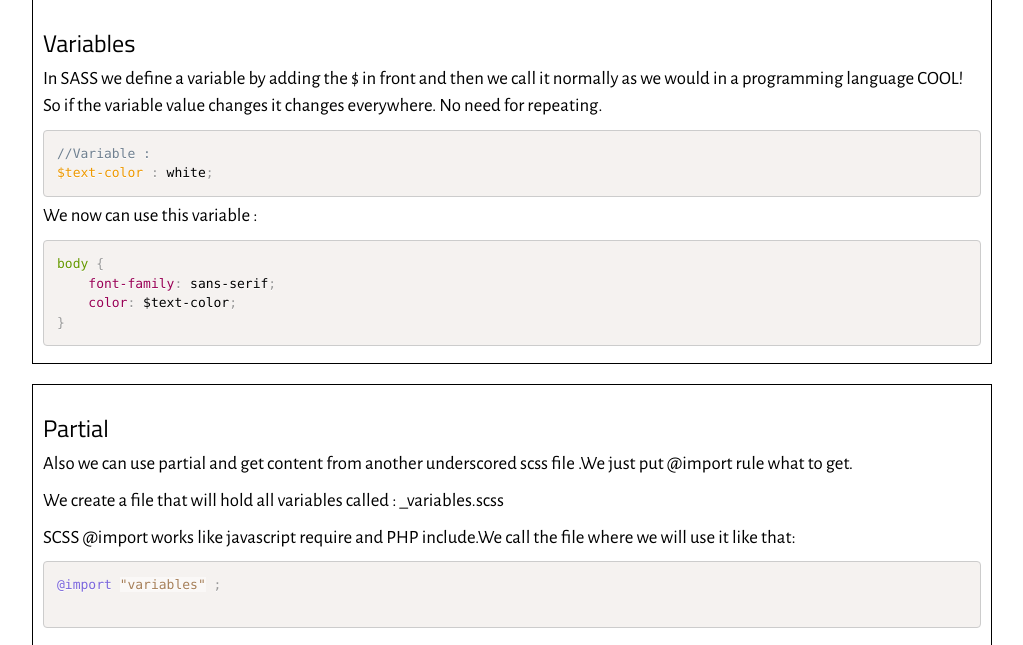
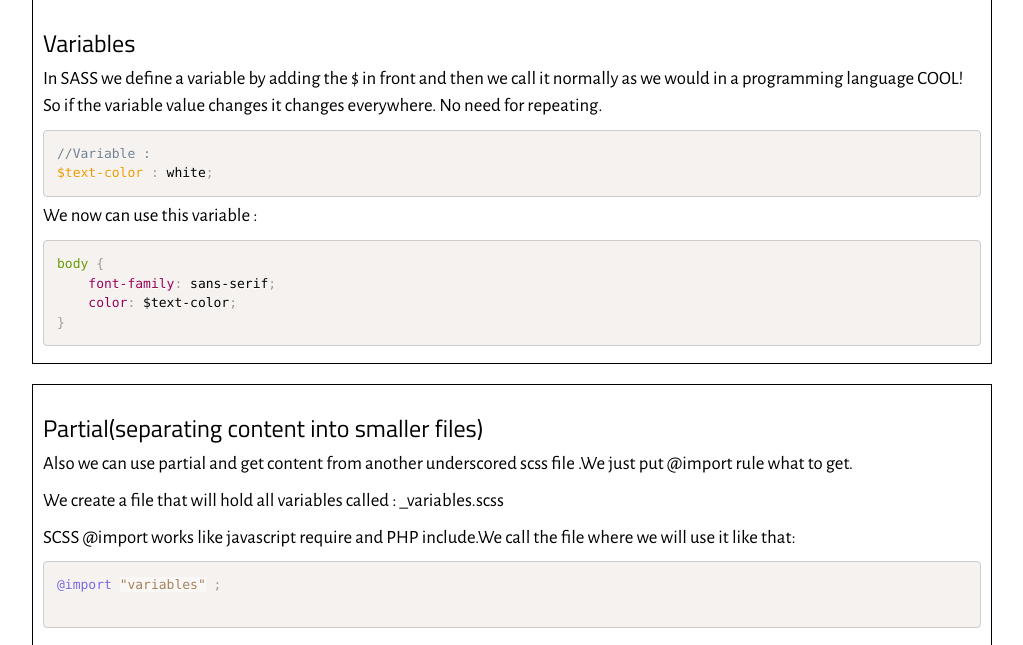
Before and after one commit to georgetour/beSmartbeSimple-site-v1.7, a PHP site: page /Sass/mastering-sass.php in a window 1280 px wide. Shown: the part 904-1549 px from the top of the page, without its empty margins (128-1151 px from the left). Run offline with PHP 8.4, Linux system fonts and the light colour scheme.

Commit message:
Update SASS guide

```diff
--- a/Sass/mastering-sass.php
+++ b/Sass/mastering-sass.php
@@ -137,7 +137,7 @@ $text-color : white;</code>
 <!-- Partial -->
 <div  class="featureBorder">
 	<span id="partial" class="anchor"></span>
-	<h3>Partial</h3>
+	<h3>Partial(separating content into smaller files)</h3>
 	<p>Also we can use partial and get content from another underscored  scss file .We just put @import rule what to get.</p>
 	We create a file that will hold all variables called : _variables.scss
 	<p class="sublimeColor"> </p>
@@ -941,7 +941,7 @@ body {
 <!--Maps-->
 <div  class="featureBorder">
     <span  id="maps" class="anchor"></span>
-    <h3>Maps with each loop</h3>
+    <h3>Maps with each loop(they are like associative arrays/dictionaries)</h3>
     <p>After version 3 SASS was added map data structure. In simple words map is
         a box, container whatever you want to call it that you have keys in it with
         values.
```
